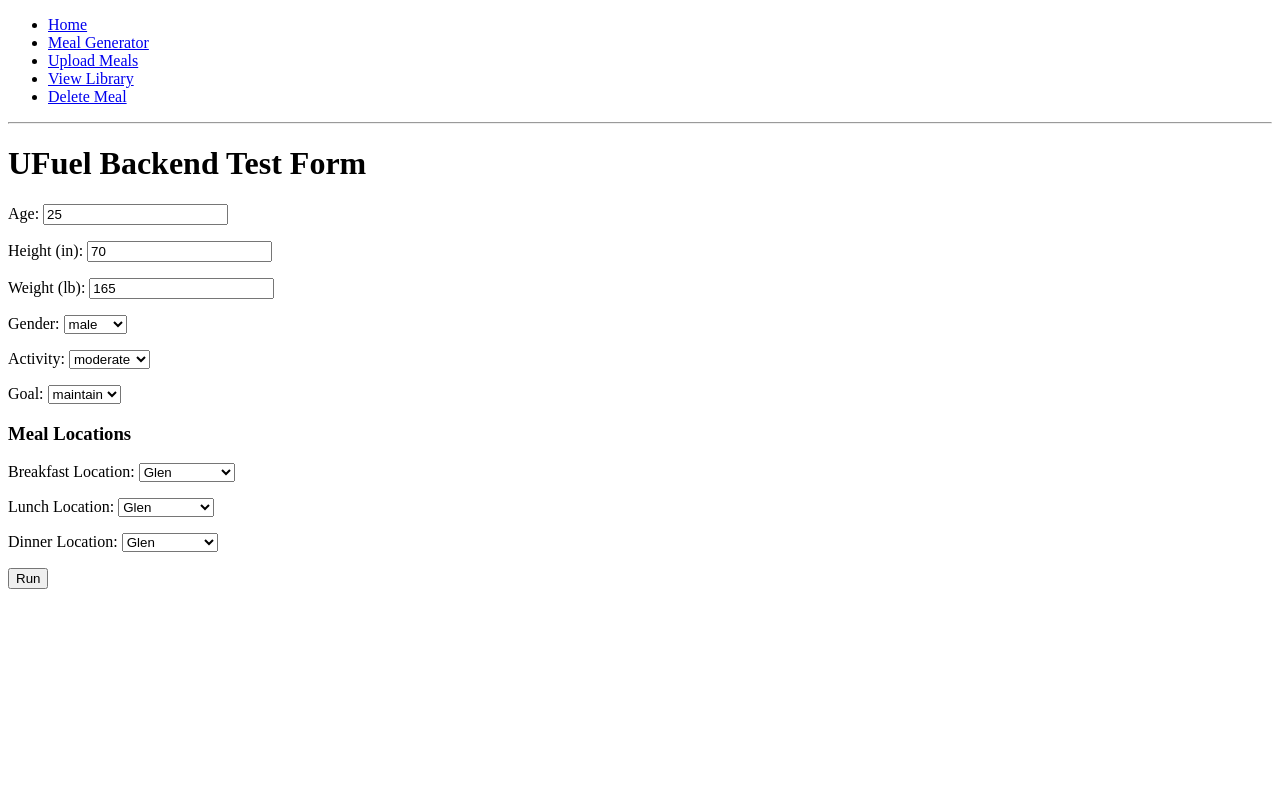
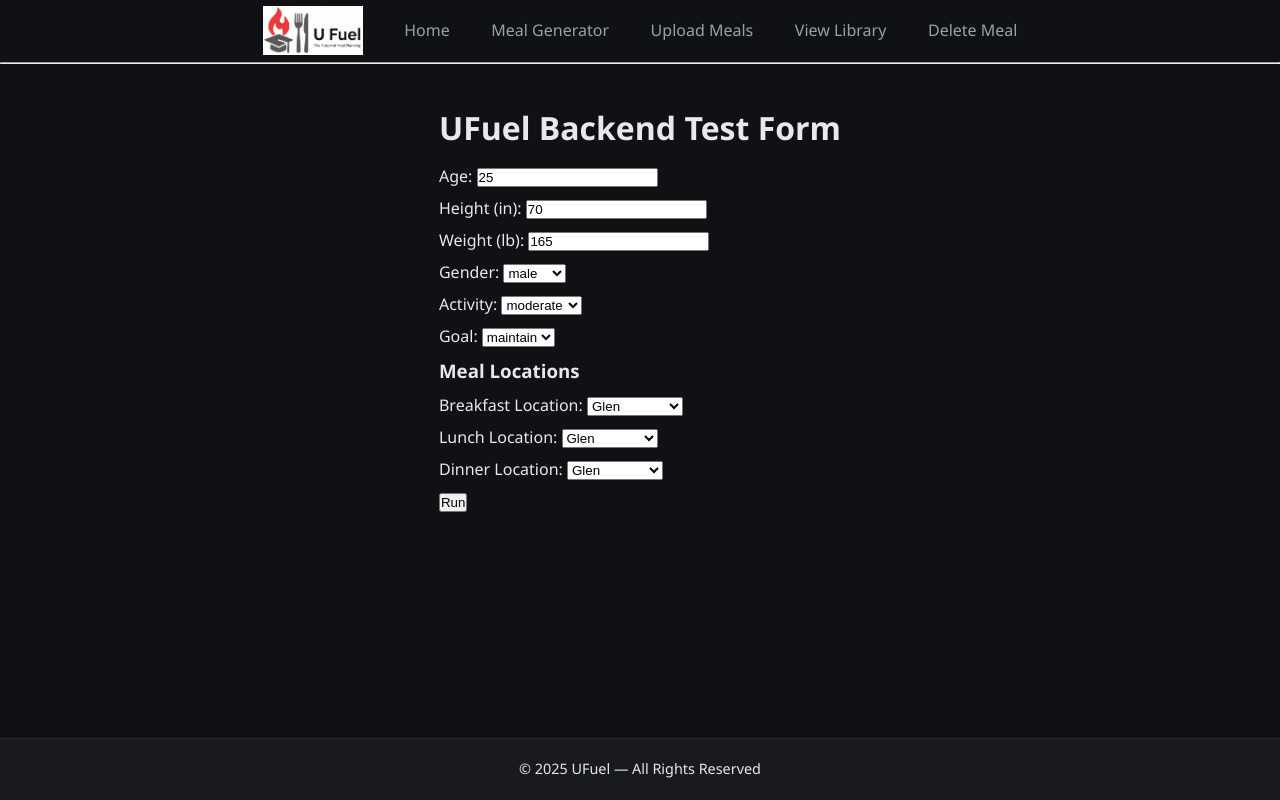
Before and after one commit to corvid-dev/UFuel, a Flask app: page /generator in a window 1280 px wide. Run offline with Flask 3, Linux system fonts and the light colour scheme.

Commit message:
styled base page, added base.css, added routes.py, updated main

```diff
--- a/app/routes.py
+++ b/app/routes.py
@@ -1,280 +1,165 @@
 # app/routes.py
+"""Perform Backend Routing for Flask Server"""
+
 from flask import render_template, jsonify, request
-from app.services.nutrition import calories_required
-from app.services.meal_generator import generate_meal_plan
+from werkzeug.utils import secure_filename
+import os
+import sqlite3
+import csv
+
+# Service imports
+from app.services.meal_planner import generate_full_meal_plan
+from app.services.meal_library_upload import replace_meal_library_from_csv
+from app.services.meal_library_viewer import view_all_meals
+from app.services.meal_library_viewer import get_meal_names_and_locations
+from app.services.meal_library_addition import add_single_meal
+from app.services.meal_library_deletion import delete_meal_by_name_and_location
+
+# Config
+ALLOWED_EXTENSIONS = {"csv"}
+
+
+def allowed_file(filename):
+    """Validates file extension *.csv for the upload meal.csv."""
+    return "." in filename and filename.rsplit(".", 1)[1].lower() in ALLOWED_EXTENSIONS
+
 
 def init_app(app):
-    # Register all routes for the UFUEL Flask application.
+    """Registers all routes for the UFUEL Flask application."""
 
-    # Home Page
-    @app.route('/')
+    # Home & Generator
+
+    @app.route("/")
     def index():
-        return render_template('index.html')
+        """Renders the home page."""
+        return render_template("index.html")
 
+    @app.route("/generator")
+    def generator():
+        """Renders the meal plan generator page."""
+        return render_template("generator.html")
 
-    # Meal generator page
-    @app.route('/generator')
-    def generator():
-        return render_template('generator.html')
-
-    @app.route('/generate-plan', methods=['POST'])
+    @app.route("/generate-plan", methods=["POST"])
     def generate_plan():
-        """
-        Generates a meal plan based on user demographics, goals,
-        and potentially different locations for each meal.
-
-        Expected JSON body:
-        {
-            "age": 25,
-            "height_in": 70,
-            "weight_lb": 165,
-            "gender": "male",
-            "activity_level": "moderate",
-            "goal": "maintain",
-            "breakfast_location": "Glen",
-            "lunch_location": "Newell",
-            "dinner_location": "West Village"
-        }
-
-        Response JSON:
-        {
-            "total_target_calories": 2700,
-            "total_selected_calories": 2650,
-            "match_percent": 98.1,
-            "plan": {
-                "breakfast": {
-                    "target_fraction": 0.25,
-                    "target_meal_period_calories": 675,
-                    "total_meal_period_calories": 680,
-                    "location": "Glen",
-                    "meals": [...],
-                    "drink": {...}
-                },
-                ...
-            }
-        }
-        """
+        """Generates a personalized meal plan based on user input."""
         try:
-            # Parse input from frontend
             data = request.get_json()
             if not data:
                 return jsonify({"error": "No input received"}), 400
 
-            # Step 1: Calculate required daily calories
-            required_calories = calories_required(
-                age=data.get("age"),
-                height_in=data.get("height_in"),
-                weight_lb=data.get("weight_lb"),
-                gender=data.get("gender"),
-                activity_level=data.get("activity_level"),
-                goal=data.get("goal")
-            )
-
-            # Step 2: Generate meal plan with per-meal locations
-            plan = generate_meal_plan(
-                total_calories=required_calories,
-                breakfast_location=data.get("breakfast_location"),
-                lunch_location=data.get("lunch_location"),
-                dinner_location=data.get("dinner_location")
-            )
-
-            # Step 3: Return structured JSON response
-            return jsonify({
-                "target_daily_calories": required_calories,
-                "meal_plan": plan
-            }), 200
-
-        except KeyError as e:
-            return jsonify({"error": f"Missing required field: {e}"}), 400
-        except Exception as e:
-            return jsonify({"error": str(e)}), 500
-
-    @app.route('/upload')
-    def upload_page():
-        """Renders the upload page for meal library CSV."""
-        return render_template('upload.html')
-
-    # Add ability for upload a meal library .csv to the database.
-    @app.route("/upload-meal-library", methods=["POST"])
-    def upload_meal_library():
-        """
-        Upload a CSV file containing meal data and completely replace the existing meal library.
-        The CSV should have columns:
-        name,carbohydrates,fat,protein,meal_type,location
-        Calories are auto-calculated as (carbs * 4) + (protein * 4) + (fat * 9).
-        """
-        import os, sqlite3, csv
-        from werkzeug.utils import secure_filename
-
-        if "file" not in request.files:
-            return jsonify({"error": "No file part in request"}), 400
-
-        file = request.files["file"]
-        if file.filename == "":
-            return jsonify({"error": "No file selected"}), 400
-
-        if not file.filename.lower().endswith(".csv"):
-            return jsonify({"error": "Invalid file type. Only CSV allowed."}), 400
-
-        try:
-            upload_dir = os.path.join(os.path.dirname(__file__), "..", "uploads")
-            os.makedirs(upload_dir, exist_ok=True)
-            filename = secure_filename(file.filename)
-            filepath = os.path.join(upload_dir, filename)
-            file.save(filepath)
-
-            db_path = os.path.join(os.path.dirname(__file__), "..", "meal-library", "meal_library.db")
-            conn = sqlite3.connect(db_path)
-            cursor = conn.cursor()
-
-            # Step 1: Clear existing meals
-            cursor.execute("DELETE FROM meals")
-            conn.commit()
-
-            # Step 2: Load new meals from CSV
-            with open(filepath, newline="", encoding="utf-8") as csvfile:
-                reader = csv.DictReader(csvfile)
-                count = 0
-                for row in reader:
-                    try:
-                        carbs = float(row["carbohydrates"])
-                        fat = float(row["fat"])
-                        protein = float(row["protein"])
-                        calories = round((carbs * 4) + (protein * 4) + (fat * 9), 1)
-                    except (KeyError, ValueError):
-                        continue  # skip malformed rows
-
-                    cursor.execute("""
-                        INSERT INTO meals (name, calories, carbohydrates, fat, protein, meal_type, location)
-                        VALUES (?, ?, ?, ?, ?, ?, ?)
-                    """, (
-                        row["name"],
-                        calories,
-                        carbs,
-                        fat,
-                        protein,
-                        row["meal_type"],
-                        row.get("location", "Any")
-                    ))
-                    count += 1
-
-            conn.commit()
-            conn.close()
-
-            return jsonify({"message": f"Meal library replaced with {count} meals (calories auto-calculated)."}), 200
+            result = generate_full_meal_plan(data)
+            return jsonify(result), 200
 
         except Exception as e:
             return jsonify({"error": str(e)}), 500
 
+    # Meal Library CRUD
 
+    # (Create) Meal Library Upload
 
+    @app.route("/upload")
+    def upload_page():
+        """Renders the upload page for meal library CSV."""
+        return render_template("upload.html")
 
+    @app.route("/upload-meal-library", methods=["POST"])
+    def upload_meal_library():
+        """Uploads and replace the meal library CSV."""
+        try:
+            if "file" not in request.files:
+                return jsonify({"error": "No file part in request"}), 400
 
-    # Add a single meal entry to database
+            file = request.files["file"]
+            if file.filename == "":
+                return jsonify({"error": "No file selected"}), 400
+
+            if not allowed_file(file.filename):
+                return jsonify({"error": "Invalid file type. Only CSV allowed."}), 400
+
+            result = replace_meal_library_from_csv(file)
+            status = 200 if "message" in result else 500
+            return jsonify(result), status
+
+        except Exception as e:
+            return jsonify({"error": str(e)}), 500
+
+    # (Read) Meal Library Viewer
+
+    @app.route("/view-meals")
+    def view_meals():
+        """Displays the full meal database in an HTML table."""
+        try:
+            meals, error = view_all_meals()
+            if error:
+                return f"<h2>Error loading meals: {error}</h2>", 500
+            return render_template("view-meals.html", meals=meals)
+
+        except Exception as e:
+            return f"<h2>Error loading meals: {str(e)}</h2>", 500
+
+    # (Update) Meal Library Addition
+
     @app.route("/add-meal", methods=["POST"])
     def add_meal():
-        """
-        Add a single meal entry into the database.
-
-        Expected JSON:
-        {
-            "name": "Grilled Chicken",
-            "protein": 30,
-            "carbohydrates": 5,
-            "fat": 4,
-            "calories": 176,
-            "meal_type": "lunch",
-            "location": "Glen"
-        }
-        """
-        import os, sqlite3
-
+        """Adds a single meal to the database."""
         try:
             data = request.get_json()
             if not data:
                 return jsonify({"error": "No JSON payload received"}), 400
 
-            required = ["name", "protein", "carbohydrates", "fat", "calories", "meal_type", "location"]
-            missing = [f for f in required if f not in data]
-            if missing:
-                return jsonify({"error": f"Missing required fields: {', '.join(missing)}"}), 400
-
-            # Recalculate calories to ensure consistency
-            calories = (float(data["protein"]) * 4) + (float(data["carbohydrates"]) * 4) + (float(data["fat"]) * 9)
-
-            db_path = os.path.join(os.path.dirname(__file__), "..", "meal-library", "meal_library.db")
-            conn = sqlite3.connect(db_path)
-            cursor = conn.cursor()
-
-            cursor.execute("""
-                INSERT OR REPLACE INTO meals
-                (name, calories, carbohydrates, fat, protein, meal_type, location)
-                VALUES (?, ?, ?, ?, ?, ?, ?)
-            """, (
-                data["name"],
-                round(calories, 1),
-                float(data["carbohydrates"]),
-                float(data["fat"]),
-                float(data["protein"]),
-                data["meal_type"],
-                data["location"]
-            ))
-
-            conn.commit()
-            conn.close()
-
-            return jsonify({"message": f"Meal '{data['name']}' added successfully!"}), 200
+            result = add_single_meal(data)
+            status = 200 if "message" in result else 400
+            return jsonify(result), status
 
         except Exception as e:
             return jsonify({"error": str(e)}), 500
 
-    @app.route("/view-meals")
-    def view_meals():
-        """Display the full meal database in an HTML table."""
-        import os, sqlite3
-
-        try:
-            db_path = os.path.join(os.path.dirname(__file__), "..", "meal-library", "meal_library.db")
-            conn = sqlite3.connect(db_path)
-            conn.row_factory = sqlite3.Row
-            cursor = conn.cursor()
-
-            cursor.execute("""
-                SELECT name, calories, carbohydrates, fat, protein, meal_type, location
-                FROM meals
-                ORDER BY location, meal_type, name
-            """)
-            meals = cursor.fetchall()
-            conn.close()
-
-            return render_template("view-meals.html", meals=meals)
-
-        except Exception as e:
-            return f"<h2>Error loading meals: {e}</h2>", 500
+    # (Delete) Meal Library Deletion
 
     @app.route("/delete-meal", methods=["GET", "POST"])
     def delete_meal():
-        import os, sqlite3
+        """Deletes a meal from the database and refresh the list."""
+        message = None
+        try:
+            if request.method == "POST":
+                meal_value = request.form.get("meal")
+                if meal_value:
+                    # Each meal option in the dropdown is formatted as "name|location"
 
-        db_path = os.path.join(os.path.dirname(__file__), "..", "meal-library", "meal_library.db")
-        conn = sqlite3.connect(db_path)
-        cursor = conn.cursor()
+                    if "|" not in meal_value:
+                        return jsonify({"error": "Invalid meal format"}), 400
+                    # Split the value into its components
+                    name, location = meal_value.split("|")
+                    # Call deletion service
+                    result = delete_meal_by_name_and_location(name, location)
+                    message = result.get("message") or result.get("error")
 
-        message = None
+                else:
+                    message = "No meal selected."
+            # Reload meal list so drop down is up to date after deletion.
+            meals, error = get_meal_names_and_locations()
 
-        if request.method == "POST":
-            meal_value = request.form.get("meal")
-            if meal_value:
-                name, location = meal_value.split("|")
-                cursor.execute("DELETE FROM meals WHERE name = ? AND location = ?", (name, location))
-                conn.commit()
-                message = "Meal deleted!"
-            else:
-                message = "No meal selected."
+            if error:
+                return f"<h2>Error loading meals: {error}</h2>", 500
 
-        # Always reload the (updated) meal list after any operation
-        cursor.execute("SELECT name, location FROM meals ORDER BY location, name")
-        meals = cursor.fetchall()
-        conn.close()
+            # Render delete meal page with the updated list and message
+            return render_template("delete-meal.html", meals=meals, message=message)
 
-        return render_template("delete-meal.html", meals=meals, message=message)
+        except Exception as e:
+            return f"<h2>Error deleting meal: {str(e)}</h2>", 500
+
+
+"""
+HTTP Status Code Reference
+--------------------------
+Code | Category       | Meaning                       | When to Use
+-----|----------------|-------------------------------|------------------------------
+200  | Success        | Request succeeded             | Normal successful responses
+201  | Created        | Resource successfully created | POST request that adds new data
+400  | Client Error   | Bad request or invalid input  | Validation or missing field errors
+401  | Unauthorized   | Authentication required       | User not logged in or no token
+403  | Forbidden      | Access denied                 | User lacks permission
+404  | Not Found      | Resource not found            | Invalid URL or missing record
+409  | Conflict       | Data conflict                 | Duplicate entry or constraint conflict
+500  | Server Error   | Internal server error         | Unexpected backend failure or exception
+"""
--- /dev/null
+++ b/app/static/css/base.css
@@ -0,0 +1,98 @@
+:root {
+    --bg: #101114;
+    --nav: #181A1F;
+    --text: #E7E9EE;
+    --muted: #9AA0AA;
+    --accent: #5CC8FF;
+}
+
+/*Global*/
+* {
+    margin: 0;
+    padding: 0;
+    box-sizing: border-box;
+}
+
+body {
+    background-color: var(--bg);
+    color: var(--text);
+    font-family: 'Segoe UI', Tahoma, Geneva, Verdana, sans-serif;
+    line-height: 2;
+    min-height: 100vh;
+    display: flex;
+    flex-direction: column;
+}
+
+/*Navbar*/
+header {
+    background: var(--nav);
+    border-bottom: 1px solid #24272b;
+    padding: 0.5rem 0;
+    position: sticky;
+    top: 0;
+    z-index: 10;
+}
+
+nav {
+    max-width: 1000px;
+    margin: 0 auto;
+    display: flex;
+    align-items: center;
+    justify-content: space-between;
+    padding: 0 1rem;
+}
+
+.logo {
+    display: flex;
+    align-items: center;
+    margin-right: 1rem;
+}
+
+.logo img {
+    width: 100px;
+    object-fit: contain;
+    display: block;
+}
+.logo a{
+    border: none;
+    outline: none;
+    background: none;
+}
+/*Nav list*/
+nav ul {
+    list-style: none;
+    display: flex;
+    gap: 1rem;
+}
+
+nav a {
+    text-decoration: none;
+    color: var(--muted);
+    font-weight: 500;
+    padding: 0.4rem 0.8rem;
+    border-radius: 6px;
+    transition: 0.2s linear;
+}
+
+nav a:hover {
+  background: #20242b;
+  color: var(--accent);
+}
+
+/*Main Content*/
+main {
+    flex: 1;
+    max-width: 1000px;
+    margin: 2rem auto;
+    padding: 0 1rem;
+}
+
+/*Footer*/
+footer {
+    color: var(--text);
+    text-align: center;
+    font-size: 0.9rem;
+    padding: 1rem;
+    background: var(--nav);
+    border-top: 1px solid #24272b;
+}
--- a/app/static/js/main.js
+++ b/app/static/js/main.js
@@ -30,6 +30,7 @@ document.getElementById('testForm').addEventListener('submit', async (e) => {
     }
 
     output.textContent = JSON.stringify(data, null, 2);
+    renderTable(data);
   } catch (err) {
     output.textContent = 'Error:\n' + err.message;
   }
--- a/app/templates/base.html
+++ b/app/templates/base.html
@@ -4,10 +4,17 @@
 <head>
     <meta charset="UTF-8">
     <title>UFuel</title>
+    <link rel="stylesheet" href="{{ url_for('static', filename='css/base.css', v='1') }}">
+    {% block extra_css %}{% endblock %}
 </head>
 
 <body>
     <nav>
+        <div class="logo">
+            <a href="/">
+            <img src="{{ url_for('static', filename='images/UFuelLogo.png') }}" alt="UFuel Logo">
+            </a>
+        </div>
         <ul>
             <li><a href="/">Home</a></li>
             <li><a href="/generator">Meal Generator</a></li>
@@ -18,9 +25,14 @@
     </nav>
 
     <hr>
-
+    <main>
     <!-- This is where each page's unique content goes -->
     {% block content %}{% endblock %}
+    </main>
+
+    <footer>
+        <p>© 2025 UFuel — All Rights Reserved</p>
+    </footer>
 </body>
 
 </html>
--- a/app/templates/index.html
+++ b/app/templates/index.html
@@ -7,7 +7,7 @@
 <head>
   <meta charset="UTF-8">
   <title>UFuel </title>
-  <link rel = "stylesheet" href = "static/css/styles.css">
+  <link rel="stylesheet" href="{{ url_for('static', filename='css/styles.css') }}">
 </head>
 <body>
   <img src="static/images/UFuellogo.png" alt="UFuel Logo" width="150"
```
